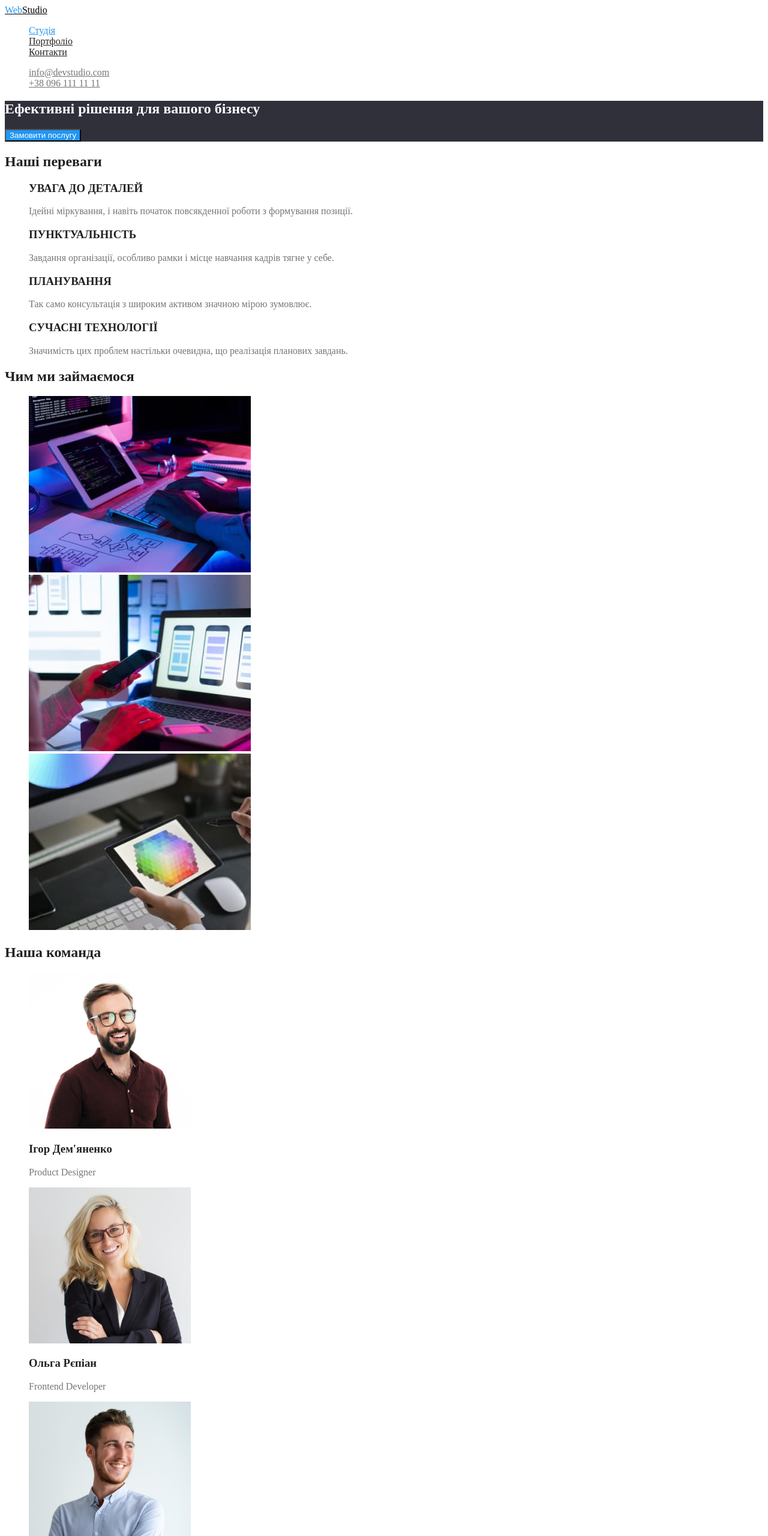
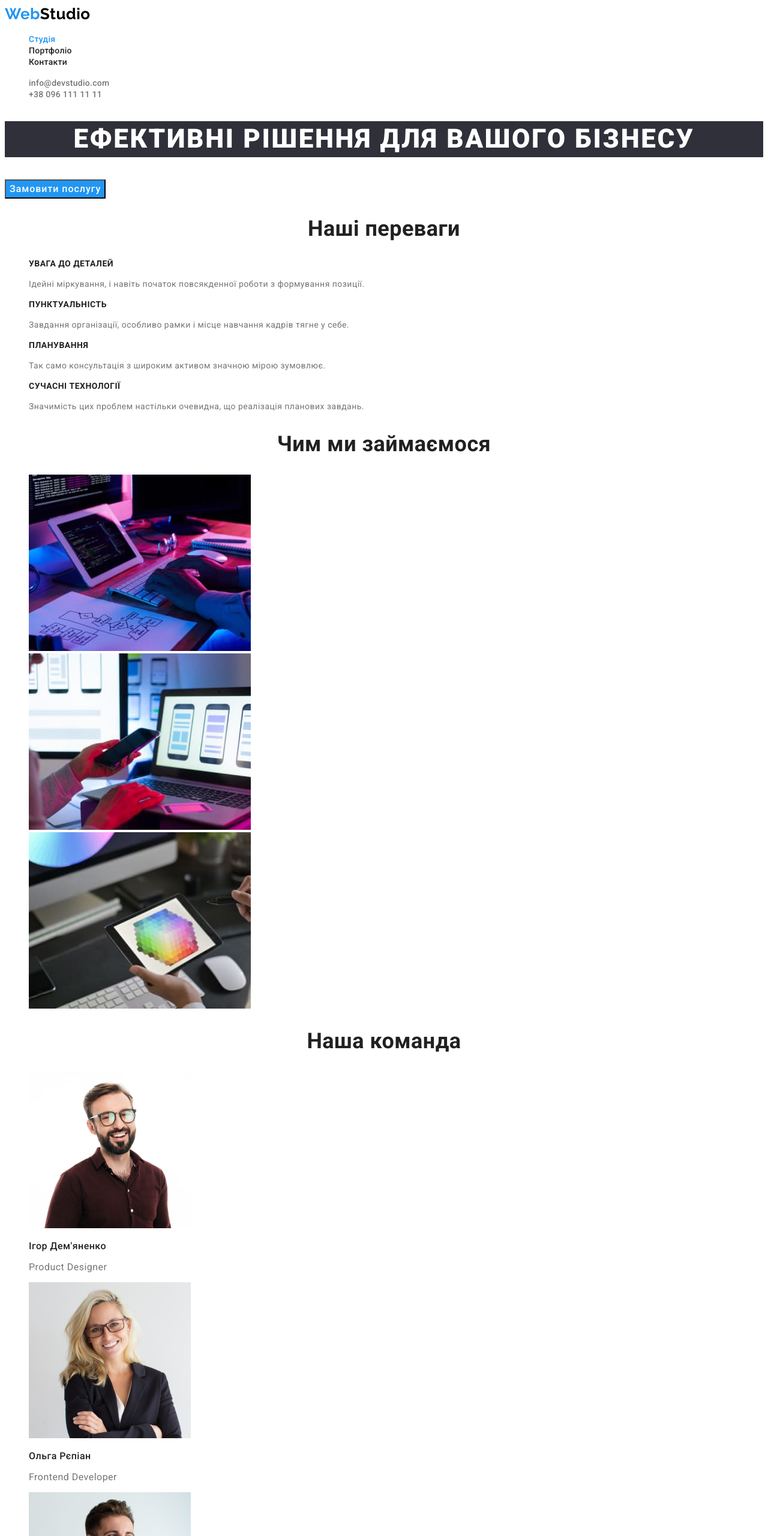
Before and after one commit to DJlabuh/goit-markup-hw-02, a plain HTML site: page index.html in a window 1280 px wide. Shown: the top 2560 px of the page at 60% size. Drawn offline with Linux system fonts and the light colour scheme.

Commit message:
add fonts

```diff
--- a/css/styles.css
+++ b/css/styles.css
@@ -11,6 +11,8 @@
 body {
   color: var(--title-text-color);
   background-color: var(--white-color);
+  font-family: Roboto, sans-serif;
+  letter-spacing: 0.03em;
 }
 .list {
   list-style: none;
@@ -20,18 +22,32 @@ body {
 
 .section-title {
   color: var(--primary-text-color);
+  font-weight: 700;
+  font-size: 36px;
+  line-height: 1.16;
+  text-align: center;
 }
 
 /* Header */
 
 .logo {
   color: var(--black-color);
+  font-family: Raleway, sans-serif;
+  font-weight: 700;
+  font-size: 26px;
+  line-height: 1.19;
+  text-decoration: none;
 }
 .logo-start {
   color: var(--accent-color);
 }
 .site-nav .link {
   color: var(--primary-text-color);
+  font-weight: 500;
+  font-size: 14px;
+  line-height: 1.14;
+  letter-spacing: 0.02em;
+  text-decoration: none;
 }
 .site-nav .link:hover,
 .site-nav .link:focus {
@@ -42,6 +58,11 @@ body {
 }
 .contacts .link {
   color: var(--title-text-color);
+  font-weight: 500;
+  font-size: 14px;
+  line-height: 1.14;
+  letter-spacing: 0.02em;
+  text-decoration: none;
 }
 .contacts .link:hover,
 .contacts .link:focus {
@@ -50,43 +71,78 @@ body {
 
 /* Hero */
 
-.hero {
-  background-color: var(--footer-color);
-}
 .hero-title {
   color: var(--white-color);
+  background-color: var(--footer-color);
+  font-weight: 900;
+  font-size: 44px;
+  line-height: 1.36;
+  text-align: center;
+  letter-spacing: 0.06em;
+  text-transform: uppercase;
 }
 .hero-btn {
+  font-weight: 700;
+  font-size: 16px;
+  line-height: 1.87;
+  letter-spacing: 0.06em;
 }
 
 /* Features */
 
 .features .title {
   color: var(--primary-text-color);
+  font-weight: 700;
+  font-size: 14px;
+  line-height: 1.14;
+  text-transform: uppercase;
+}
+.features .text {
+  font-weight: 400;
+  font-size: 14px;
+  line-height: 1.71;
 }
 
 /* Command */
 
 .command .title {
   color: var(--primary-text-color);
+  font-weight: 500;
+  font-size: 16px;
+  line-height: 1.19;
+}
+.command .text {
+  font-weight: 400;
+  font-size: 16px;
+  line-height: 1.19;
 }
 
 /* Footer */
 
-.footer {
-  background-color: var(--footer-color);
-}
 .address .title {
   color: var(--white-color);
+  background-color: var(--footer-color);
+  font-style: normal;
+  font-weight: 400;
+  font-size: 14px;
+  line-height: 1.71;
 }
 .address .link {
   color: rgba(255, 255, 255, 0.6);
+  background-color: var(--footer-color);
+  font-style: normal;
+  font-weight: 400;
+  font-size: 14px;
+  line-height: 1.71;
 }
 
 /* Button */
 
 .button {
-
+  font-family: inherit;
+  font-weight: 500;
+  font-size: 16px;
+  line-height: 1.62;
 }
 .button.primary {
   color: var(--white-color);
@@ -96,12 +152,27 @@ body {
   color: var(--primary-text-color);
   background-color: var(--button-color);
 }
+.button.secondary:hover,
+.button.secondary:focus {
+  color: var(--white-color);
+  background-color: var(--accent-color);
+}
 
 /* Filter */
 
+.project .link {
+  text-decoration: none;
+}
 .project .title {
   color: var(--primary-text-color);
+  font-weight: 700;
+  font-size: 18px;
+  line-height: 2;
+  letter-spacing: 0.06em;
 }
 .project .product {
   color: var(--title-text-color);
+  font-weight: 400;
+  font-size: 16px;
+  line-height: 1.87;
 }
--- a/index.html
+++ b/index.html
@@ -42,19 +42,25 @@
         <ul class="features list">
           <li>
             <h3 class="title">УВАГА ДО ДЕТАЛЕЙ</h3>
-            <p>Ідейні міркування, і навіть початок повсякденної роботи з формування позиції.</p>
+            <p class="text">
+              Ідейні міркування, і навіть початок повсякденної роботи з формування позиції.
+            </p>
           </li>
           <li>
             <h3 class="title">ПУНКТУАЛЬНІСТЬ</h3>
-            <p>Завдання організації, особливо рамки і місце навчання кадрів тягне у себе.</p>
+            <p class="text">
+              Завдання організації, особливо рамки і місце навчання кадрів тягне у себе.
+            </p>
           </li>
           <li>
             <h3 class="title">ПЛАНУВАННЯ</h3>
-            <p>Так само консультація з широким активом значною мірою зумовлює.</p>
+            <p class="text">Так само консультація з широким активом значною мірою зумовлює.</p>
           </li>
           <li>
             <h3 class="title">СУЧАСНІ ТЕХНОЛОГІЇ</h3>
-            <p>Значимість цих проблем настільки очевидна, що реалізація планових завдань.</p>
+            <p class="text">
+              Значимість цих проблем настільки очевидна, що реалізація планових завдань.
+            </p>
           </li>
         </ul>
       </section>
@@ -78,22 +84,22 @@
           <li>
             <img src="./images/photo-1.jpg" alt="Ігор Дем'яненко" width="270" height="260" />
             <h3 class="title">Ігор Дем'яненко</h3>
-            <p lang="en">Product Designer</p>
+            <p lang="en" class="text">Product Designer</p>
           </li>
           <li>
             <img src="./images/photo-2.jpg" alt="Ольга Рєпіан" width="270" height="260" />
             <h3 class="title">Ольга Рєпіан</h3>
-            <p lang="en">Frontend Developer</p>
+            <p lang="en" class="text">Frontend Developer</p>
           </li>
           <li>
             <img src="./images/photo-3.jpg" alt="Микола Тарасов" width="270" height="260" />
             <h3 class="title">Микола Тарасов</h3>
-            <p lang="en">Marketing</p>
+            <p lang="en" class="text">Marketing</p>
           </li>
           <li>
             <img src="./images/photo-4.jpg" alt="Михайло Єрмаков" width="270" height="260" />
             <h3 class="title">Михайло Єрмаков</h3>
-            <p lang="en">UI Designer</p>
+            <p lang="en" class="text">UI Designer</p>
           </li>
         </ul>
       </section>
```
Also changed, not shown: portfolio.html (+9 -9 lines).
